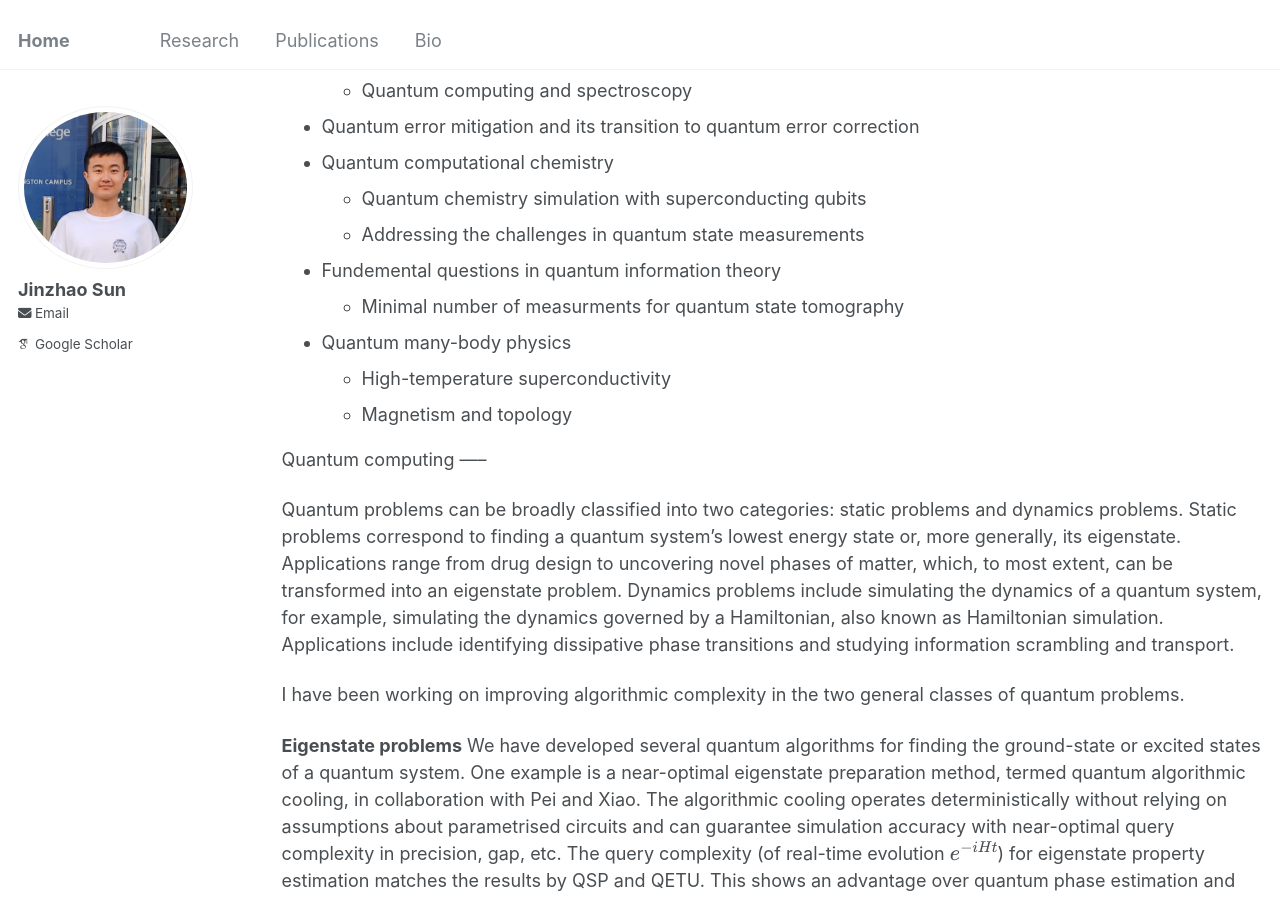
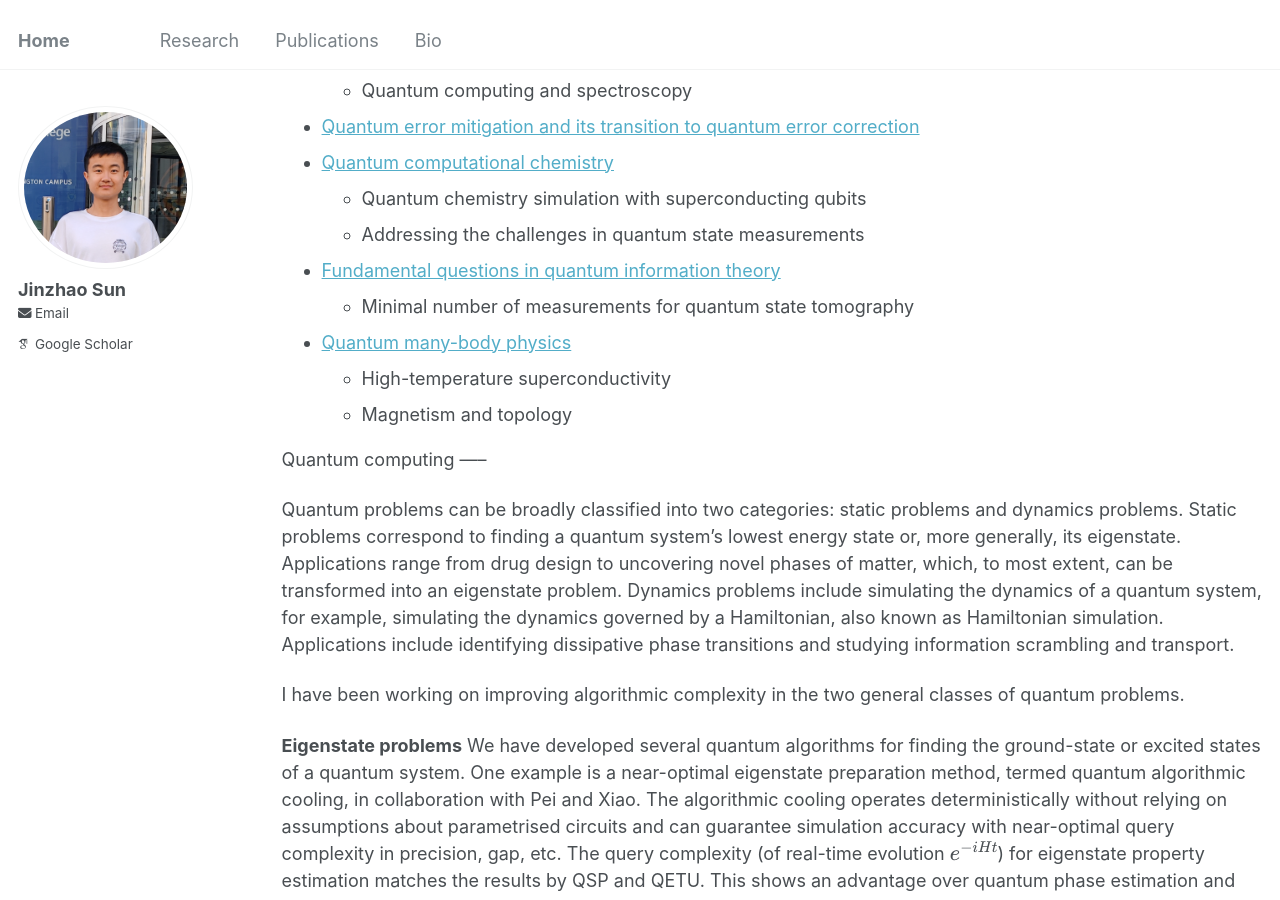
Before and after one commit to jinzhao-sun/jinzhao-sun.github.io, a Jekyll site: the page built from _pages/research.md, in a window 1280 px wide and 900 px high, scrolled down 333 px. Built offline with Jekyll 4.4.1, drawn with Linux system fonts in a browser that asks for light colours; some web fonts are replaced; some of the changed text lies outside the part shown.

Commit message:
Update research.md

```diff
--- a/_pages/research.md
+++ b/_pages/research.md
@@ -15,13 +15,13 @@ I have a broad interest in quantum computing, quantum information, and quantum m
   *  Hybrid quantum-classical computing
   *  Quantum simulation of molecules and materials
   *  Quantum computing and spectroscopy
-* Quantum error mitigation and its transition to quantum error correction
-* Quantum computational chemistry
+* [Quantum error mitigation and its transition to quantum error correction](#QEM)
+* [Quantum computational chemistry](#chemistry)
   * Quantum chemistry simulation with superconducting qubits
   * Addressing the challenges in quantum state measurements
-* Fundemental questions in quantum information theory
-  * Minimal number of measurments for quantum state tomography
-* Quantum many-body physics
+* [Fundamental questions in quantum information theory](#QIT)
+  * Minimal number of measurements for quantum state tomography
+* [Quantum many-body physics](#QMB)
   * High-temperature superconductivity
   * Magnetism and topology
 
@@ -51,7 +51,6 @@ Adaptive product formulae. We introduced an adaptive product formula which can p
 High-precision Hamiltonian simulation.  In more recent work, we introduced a new Hamiltonian simulation method that achieves near-optimal asymptotic scaling in nearly all the parameters, such as system size (number of qubits), time, and precision, in collaboration with Pei, Liang and Qi. This method offers several notable advantages (1) easy implementation (at most one ancillary qubit) (2) near-optimal system size scaling (3) high accuracy $$\log(\epsilon^{-1})$$. Find more information in our paper, “Simple and high-precision Hamiltonian simulation by compensating Trotter error with a linear combination of unitary (LCU) operations” [link](https://arxiv.org/abs/2212.04566).
 
 
-
 **Hybrid quantum-classical computing**
 I have been extensively working on hybrid quantum-classical computing. Among this paradigm, variational quantum algorithms are one of the promising candidates. The basic idea is to use a small quantum computer to carry out a hard-to-compute subroutine and a classical computer for optimisation. Hybrid quantum-classical computing has gathered massive attention recently since its proposal. With Suguru, Xiao, Ying and Simon, we proposed variational algorithms for simulating open system dynamics and general processes. Find more information in our paper, "Variational quantum simulation of general processes" ([link](https://journals.aps.org/prl/abstract/10.1103/PhysRevLett.125.010501)). An application is to simulate $$\lambda\phi^4$$ scalar quantum field theories. We discussed the encoding of the field theory problem under different bases and in either real space or momentum space, variational state preparation, simulation of particle scattering, and resource requirements in collaboration with Junyu, Zimu, Han and Xiao. Find more information in our paper, "Towards a variational Jordan-Lee-Preskill quantum algorithm" [link](https://iopscience.iop.org/article/10.1088/2632-2153/aca06b/meta). Other applications in quantum many-body problems are discussed below.
 
@@ -73,7 +72,7 @@ Find more information in our paper, "Probing spectral features of quantum many-b
 I have been thinking of the crossover between static problems and dynamics problems, well-established spectroscopy techniques and quantum computing, and many seemingly different subjects. Some philosophical discussions on the notion of quantum machine, quantum simulation and spectroscopy can be found in my [thesis](https://ora.ox.ac.uk/objects/uuid:de5499cb-9c49-4be3-acc1-5be4cb81099d).
 
 
-
+<a id="QEM"></a>
 Quantum error mitigation and its transition to quantum error correction
 -----
 
@@ -87,7 +86,7 @@ I have been wondering how to overcome the fundamental limits set up by QEM. This
 Find more in our paper, "Purification and correction of quantum channels by commutation-derived
 quantum filters" [link](https://arxiv.org/pdf/2407.20173), with Sumit, Michael, Balint, and Myungshik.
 
-
+<a id="Chemistry"></a>
 Quantum computational chemistry
 -----
 
@@ -104,13 +103,14 @@ I'd like to thank Weitang, Vlatko, Myungshik, Heng, Changsu, Dingshun and Junjie
 
 Apart from the circuit generation method developed in this work, fast quantum state measurement is crucial. This leverages the overlapped grouping method that was developed before. Find more information in our paper, "Experimental quantum state measurement with classical shadows" [link](https://journals.aps.org/prl/abstract/10.1103/PhysRevLett.127.200501), and "Overlapped grouping measurement: A unified framework for measuring quantum states" [link](https://quantum-journal.org/papers/q-2023-01-13-896/). Interestingly, the current advanced measurement schemes, like the classical shadow method and its variants (derandomised shadow and adaptive shadow), can be understood in the framework presented in the [paper](https://quantum-journal.org/papers/q-2023-01-13-896/) and [paper](https://journals.aps.org/prl/abstract/10.1103/PhysRevLett.127.200501).
 
-
-**Minimal number of measurments for quantum state tomography**
+<a id="QIT"></a>
+Minimal number of measurements for quantum state tomography
+-----
 
 
 Pauli proposed a problem in 1933: can an arbitrary wave function be uniquely determined by measuring its position and momentum? This Pauli problem was further generalised and cast into a quantum information question: whether an unknown pure state can be uniquely determined using two measurement bases. The answer to the Pauli problem is, unfortunately, negative: four bases are needed in general. However, we prove that two measurements are sufficient to determine any pure state generated by quantum gates (with arbitrary, but finite, number of gates, say Clifford + T gates). More generally, we prove that they are informationally complete for determining any algebraic pure states, which covers all pure states that are physically accessible. Our work provides an affirmative answer to this long-standing question. Find more inforamtion in our [paper](https://arxiv.org/abs/2501.17061).
 
-
+<a id="QMB"></a>
 Quantum many-body phenomena
 -----
 
```
